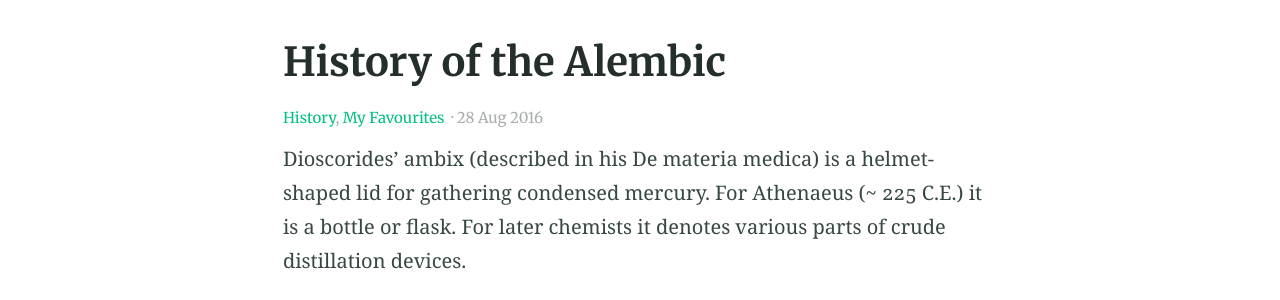
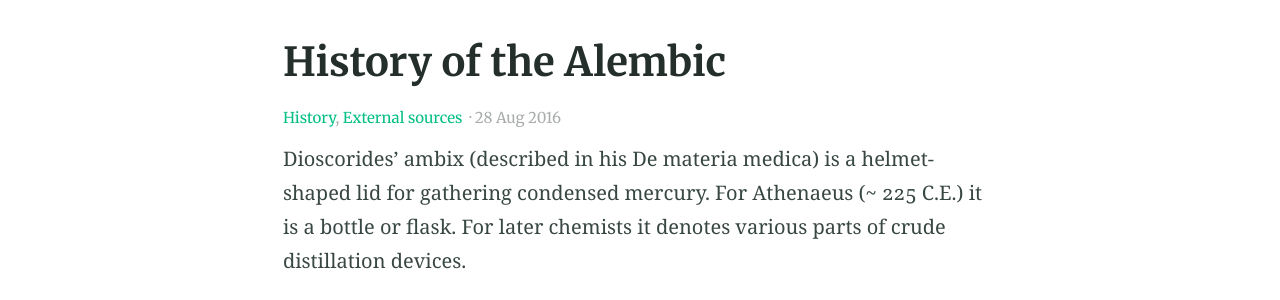
Before and after one commit to daviddarnes/alembic, a Jekyll site: the page built from _posts/2016-08-28-example-post-two.md, in a window 1280 px wide. Shown: the part 408-708 px from the top of the page. Built offline with Jekyll 4.4.1, drawn with Linux system fonts in a browser that asks for light colours.

Commit message:
Add `External sources` category to example posts
Add `External sources` category to the example posts that were derived
from Wikipedia. This category allows us to test the `slugify` metadata
from the post metadata, while also preserving the logic of the
actual pages.

```diff
--- a/_posts/2016-08-28-example-post-two.md
+++ b/_posts/2016-08-28-example-post-two.md
@@ -2,7 +2,7 @@
 title: History of the Alembic
 categories:
 - History
-- My Favourites
+- External sources
 feature_text: |
   The History of the Alembic tool
 ---
```
Also changed, not shown: _posts/2016-08-27-example-post-one.md (+1 -0 lines).
